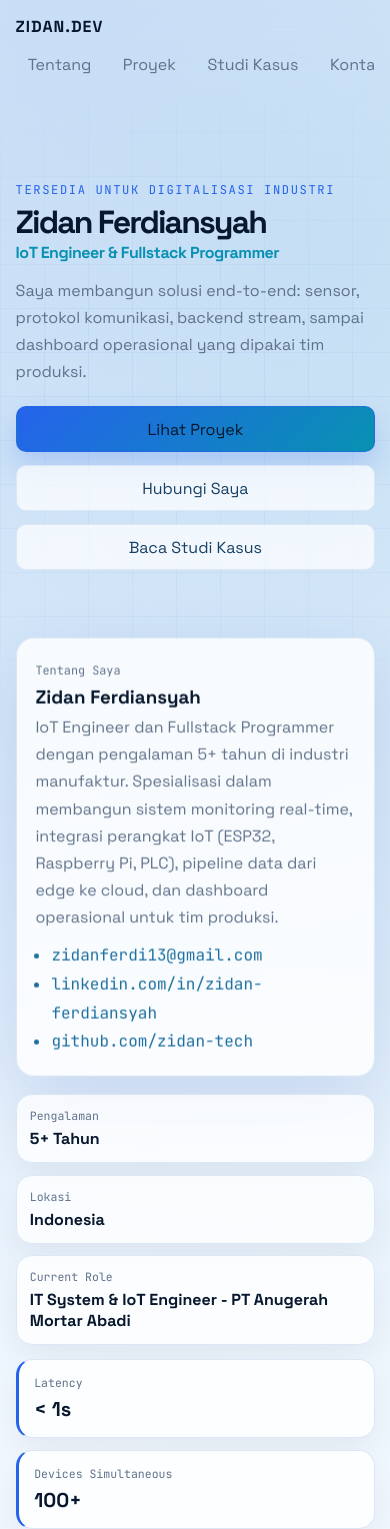
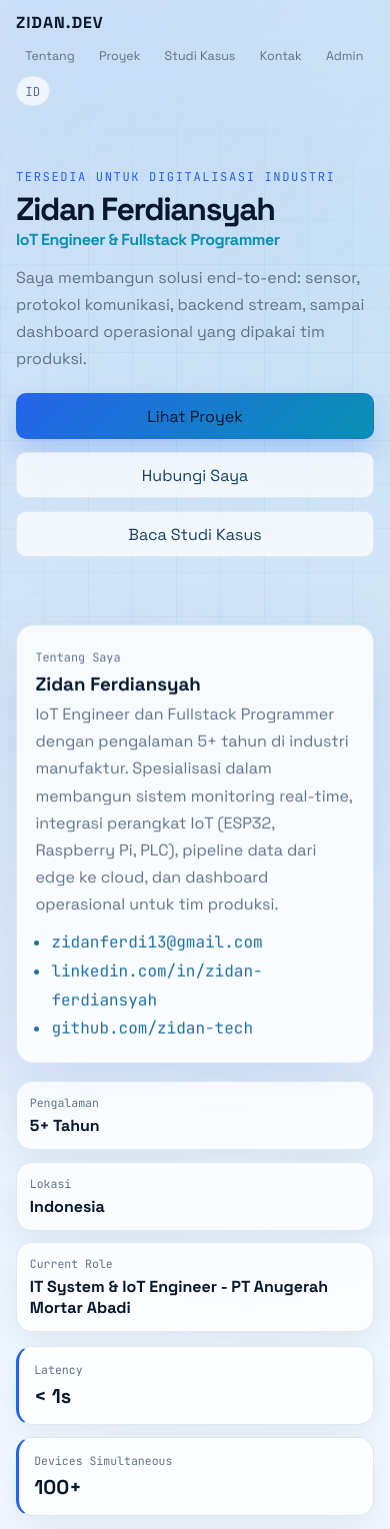
Before and after one commit to zidanferdi13-prog/porto-tech-zidan, a React (Vite) app: page / in a window 390 px wide. Shown: the top 1529 px of the page. Built offline with nearby package versions, Linux system fonts and the light colour scheme; no server answers.

Commit message:
fix: improve mobile responsive layout

```diff
--- a/src/data/projects.js
+++ b/src/data/projects.js
@@ -76,8 +76,8 @@ export const allProjects = [
       id: "Sistem absensi dan tracking konsumsi makan berbasis RFID card dengan Raspberry Pi, sinkronisasi cloud, dan laporan otomatis.",
       en: "An RFID card-based attendance and meal consumption tracking system with Raspberry Pi, cloud synchronization, and automated reports.",
     },
-    image: "https://images.unsplash.com/photo-1558618666-fcd25c85f82e?auto=format&fit=crop&w=1000&q=80",
-    alt: "rfid card reader",
+    image: "https://images.unsplash.com/photo-1516321318423-f06f85e504b3?auto=format&fit=crop&w=1000&q=80",
+    alt: "rfid card reader and industrial access system",
     tags: ["Raspberry Pi", "RFID", "Node.js", "PostgreSQL", "Cloud Sync"],
     categories: ["iot", "fullstack", "enterprise"],
     role: {
--- a/src/styles.css
+++ b/src/styles.css
@@ -845,15 +845,96 @@ nav a.active {
 }
 
 @media (max-width: 640px) {
+  .container {
+    width: min(100% - 32px, 1100px);
+  }
+
   .topbar {
     flex-direction: column;
     align-items: flex-start;
-    gap: 0.6rem;
+    gap: 0.55rem;
+    padding: 0.75rem 0;
   }
 
   .topbar nav {
     width: 100%;
-    justify-content: space-between;
+    justify-content: flex-start;
+    flex-wrap: wrap;
+    gap: 0.35rem;
+    overflow: visible;
+  }
+
+  nav a,
+  .lang-toggle {
+    padding: 0.34rem 0.52rem;
+    font-size: 0.78rem;
+  }
+
+  .hero {
+    padding: 3.2rem 0 2.1rem;
+  }
+
+  .page-head {
+    padding-top: 1.2rem;
+  }
+
+  .page-head h1,
+  .hero h1 {
+    letter-spacing: -0.045em;
+  }
+
+  .section-head {
+    align-items: flex-start;
+    flex-direction: column;
+    gap: 0.35rem;
+  }
+
+  .project-card,
+  .panel,
+  .identity-panel,
+  .split {
+    max-width: 100%;
+  }
+
+  .card-body {
+    padding: 1rem;
+  }
+
+  .project-card img {
+    height: 160px;
+  }
+
+  .filter-row {
+    gap: 0.4rem;
+  }
+
+  .chip {
+    padding: 0.36rem 0.62rem;
+    font-size: 0.78rem;
+  }
+
+  .flow-grid {
+    grid-template-columns: 1fr;
+    overflow-x: visible;
+  }
+
+  .flow-grid .node {
+    min-width: 0;
+  }
+
+  .flow-grid .arrow {
+    transform: rotate(90deg);
+    text-align: center;
+  }
+
+  .detail-actions .btn,
+  .contact-form .btn {
+    width: 100%;
+    text-align: center;
+  }
+
+  .footer {
+    margin-top: 1.6rem;
   }
 
   .cards {
@@ -925,15 +1006,17 @@ nav a.active {
 
 @media (max-width: 640px) {
   .topbar nav {
-    justify-content: flex-start;
-    overflow-x: auto;
-    gap: 0.45rem;
-    padding-bottom: 0.25rem;
+    padding-bottom: 0;
+    scrollbar-width: none;
+  }
+
+  .topbar nav::-webkit-scrollbar {
+    display: none;
   }
 
   .topbar nav a,
   .lang-toggle {
-    flex: 0 0 auto;
+    flex: 0 1 auto;
     white-space: nowrap;
   }
 
```
